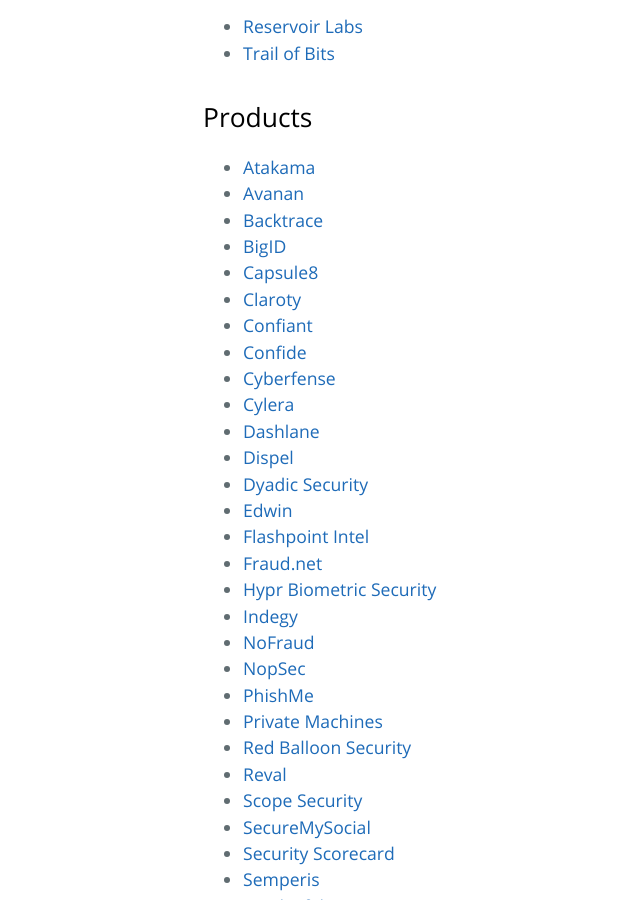
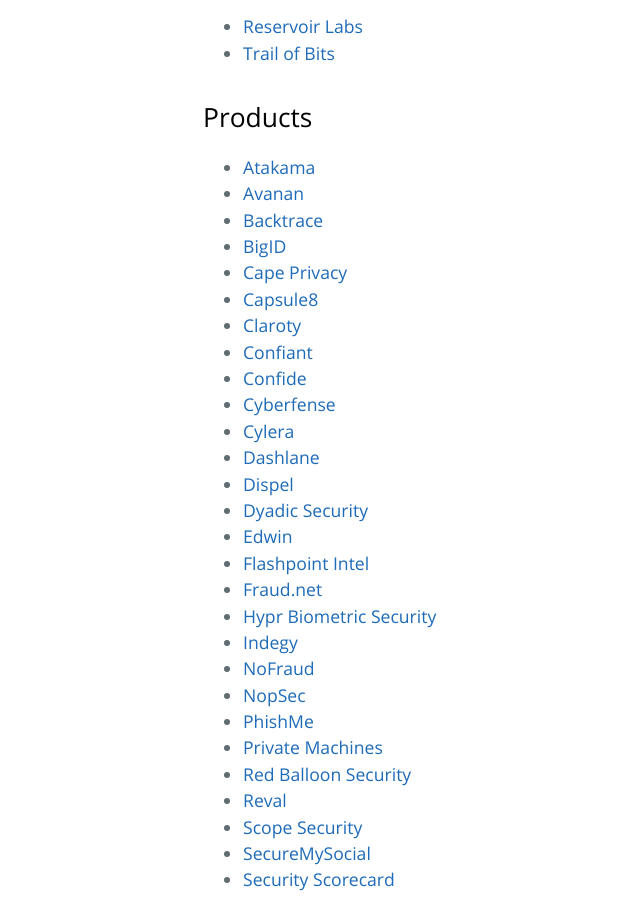
Before and after one commit to trailofbits/nyc-infosec, a Jekyll site: the page built from companies.md, in a window 1280 px wide and 900 px high, scrolled down 913 px. Shown: the whole window, without its empty margins (21-661 px from the left). Built offline with Jekyll 4.4.1, drawn with Linux system fonts in a browser that asks for light colours; our own code applies the rules of GitHub Pages for plain Markdown files.

Commit message:
Update companies.md

```diff
--- a/companies.md
+++ b/companies.md
@@ -35,6 +35,7 @@
 * [Avanan](https://www.avanan.com/)
 * [Backtrace](https://backtrace.io)
 * [BigID](https://bigid.com/)
+* [Cape Privacy](https://capeprivacy.com/)
 * [Capsule8](https://capsule8.io/)
 * [Claroty](https://www.claroty.com/)
 * [Confiant](https://www.confiant.com/)
```
